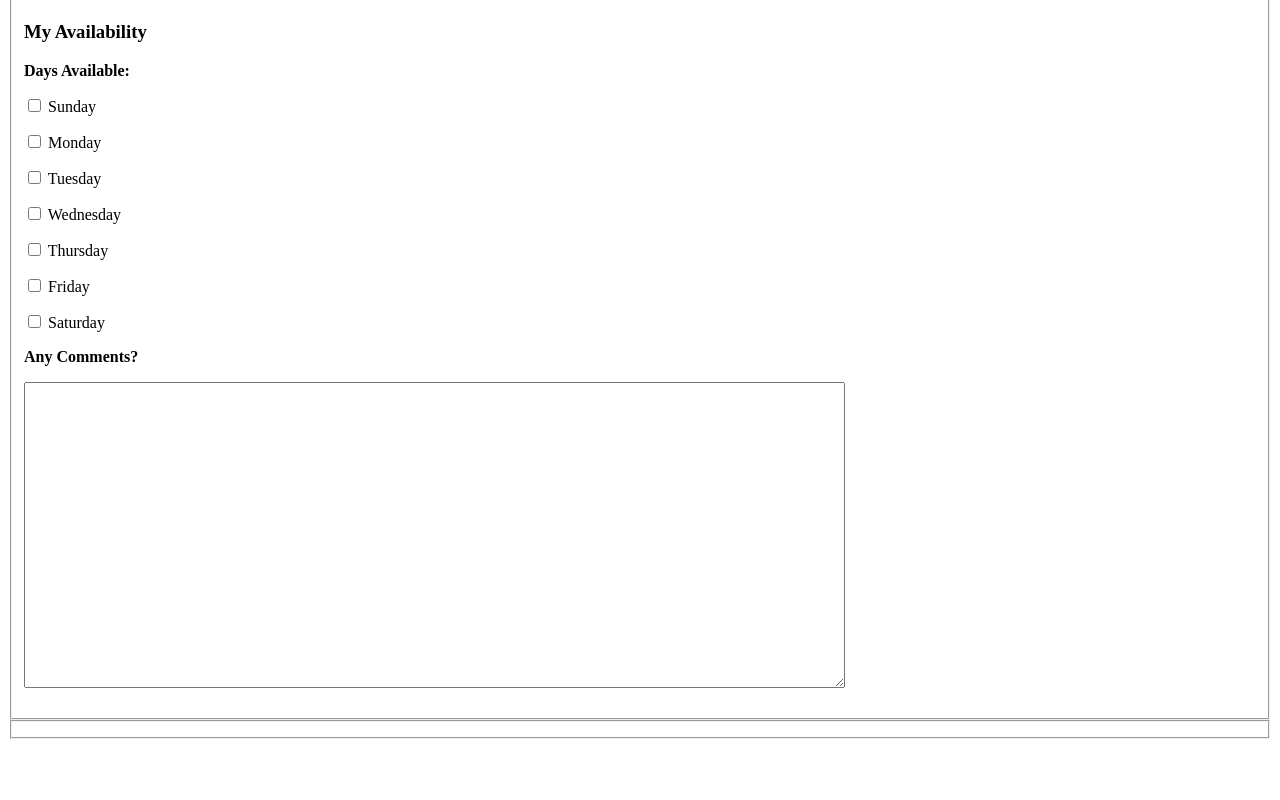
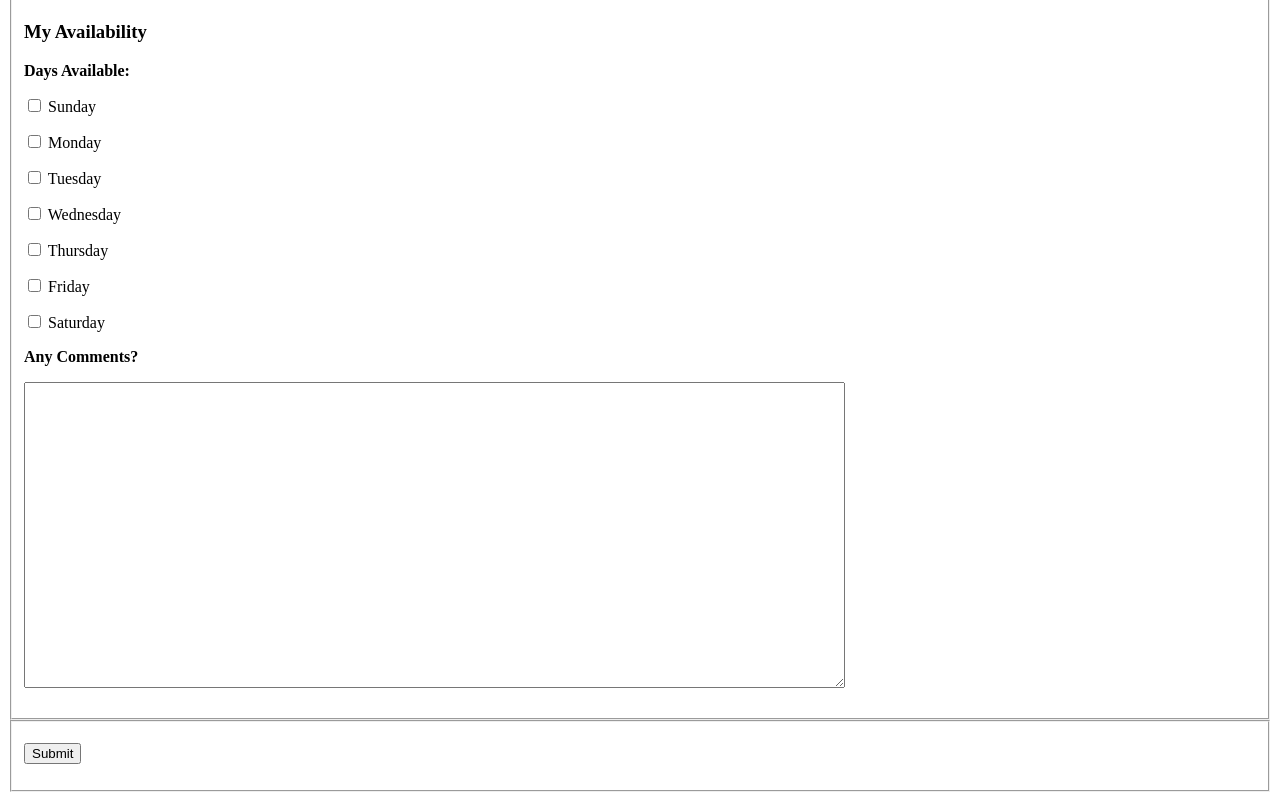
Before and after one commit to huddin/ITMD-Lab4, a plain HTML site: page index.html in a window 1280 px wide. Shown: the part 370-1170 px from the top of the page. Before the commit the page ends 1117 px from the top, so only its background shows below. Drawn offline with Linux system fonts and the light colour scheme.

Commit message:
submit input added

```diff
--- a/index.html
+++ b/index.html
@@ -135,6 +135,9 @@
     </fieldset>
     <fieldset>
       <input type="hidden" name="hidden_field" value="huddin">
+      <p>
+        <input type="submit" name="Submit">
+      </p>
     </fieldset>
   </form>
 
```
